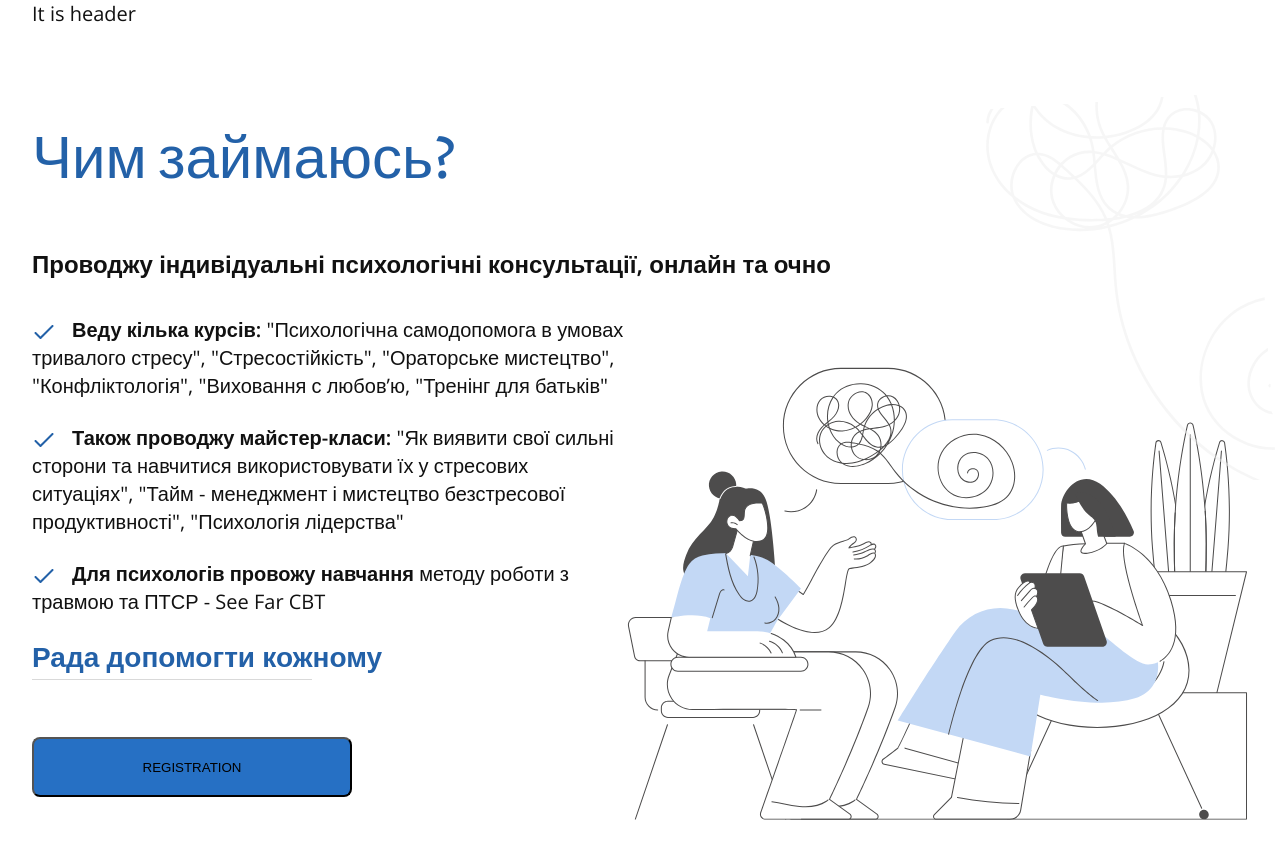
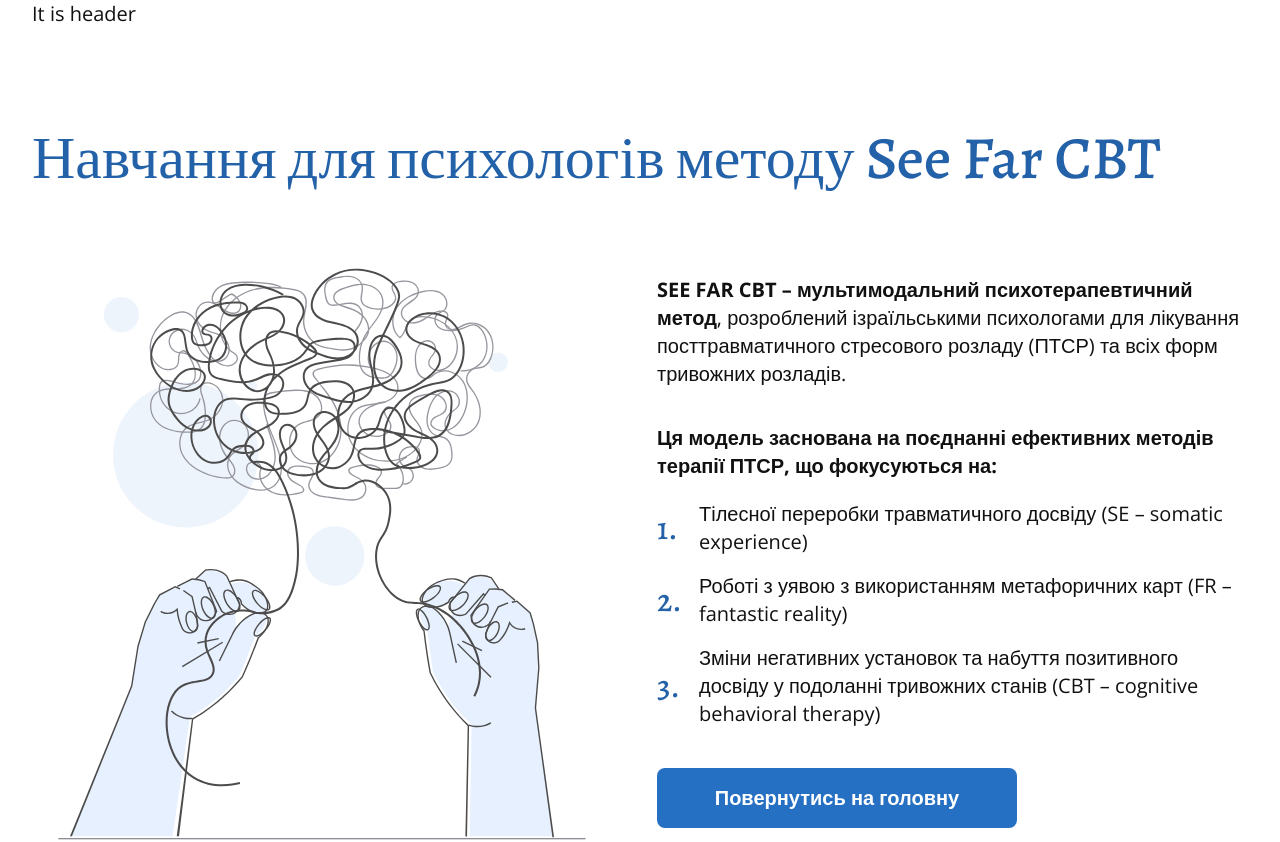
Before and after one commit to SoftRyzen-internship/psychologist, a Next.js app: page / in a window 1280 px wide. Shown: the top 842 px of the page. Built offline with nearby package versions, Linux system fonts and the light colour scheme.

Commit message:
menthor fixes

```diff
--- a/src/components/SectionSelect/SectionSelect.jsx
+++ b/src/components/SectionSelect/SectionSelect.jsx
@@ -1,125 +1,35 @@
+import PropTypes from 'prop-types';
 import Image from 'next/image';
 import ReactMarkdown from 'react-markdown';
 import classNames from 'classnames';
-import { Container } from '..';
+import { ActionButton, Container } from '..';
+import { SectionTitle } from '../SectionTitle/SectionTitle';
 import s from './SectionSelect.module.css';
 
-// const SectionSelect = ({ whatido, study }) => {
-//   switch (true) {
-//     case Boolean(whatido):
-//       return (
-//         <section className={s.utilityFinder}>
-//           {/* Section component */}
-//           <Container>
-//             <h2 className={classNames(s.whatido, s.title)}>
-//               <span>
-//                 <ReactMarkdown>{whatido.heading}</ReactMarkdown>
-//               </span>
-//             </h2>
-//             <ReactMarkdown>{whatido.title}</ReactMarkdown>
-//             <div
-//               className={s.flexWrapper}
-//               role="container for flex"
-//               aria-label="wrapper for list and image"
-//             >
-//               <div className={s.subtitleFinder}>
-//                 <ul className={s.whatidoList}>
-//                   {whatido.list.map(({ content, id }) => {
-//                     return (
-//                       <li key={id} className={s.plashka}>
-//                         <ReactMarkdown>{content}</ReactMarkdown>
-//                         <ReactMarkdown>{whatido.subtitle}</ReactMarkdown>
-//                       </li>
-//                     );
-//                   })}
-//                 </ul>
-//                 <button type="button" className={s.buttonTest}>
-//                   REGISTRATION
-//                 </button>
-//               </div>
-//               {/* This is must be as svg, not png */}
-//               <div>
-//                 <Image
-//                   className={classNames(s.img, s.whatido, s.imgLarge)}
-//                   src="/main/Psychotherapy@2x.png"
-//                   alt="something"
-//                   width={320}
-//                   height={246}
-//                 />
-//               </div>
-//             </div>
-//           </Container>
-//         </section>
-//       );
-//     case Boolean(study):
-//       return (
-//         <section className={s.utilityFinderStudy}>
-//           <Container>
-//             <h2 className={s.studyTitle}>
-//               <span>
-//                 <ReactMarkdown>{study.heading}</ReactMarkdown>
-//               </span>
-//             </h2>
-//             <div className={s.flexWrapperMain}>
-//               <div>
-//                 <Image
-//                   className={classNames(s.img, s.whatido, s.imgLarge, s.study)}
-//                   src="/main/Study2x.png"
-//                   alt="something"
-//                   width={256}
-//                   height={281}
-//                 />
-//               </div>
-//               <div>
-//                 <ReactMarkdown>{study.title}</ReactMarkdown>
-//                 <ReactMarkdown>{study.subtitle}</ReactMarkdown>
-//                 <ul className={classNames(s.whatidoList, s.studyList)}>
-//                   {study.list.map(({ content, id }) => {
-//                     return (
-//                       <li key={id} className={s.plashka}>
-//                         <ReactMarkdown>{content}</ReactMarkdown>
-//                       </li>
-//                     );
-//                   })}
-//                 </ul>
-//                 <button type="button" className={s.buttonTest}>
-//                   REGISTRATION
-//                 </button>
-//               </div>
-//             </div>
-//           </Container>
-//         </section>
-//       );
-//     default:
-//       return null;
-//   }
-// };
-
-const SectionSelect = ({ data, src, alt, pos }) => {
+const SectionSelect = ({ data, src, alt, position }) => {
   return (
     <section
-      className={pos === 'study' ? s.utilityFinderStudy : s.utilityFinder}
+      className={position === 'study' ? s.utilityFinderStudy : s.utilityFinder}
     >
       {/* Section component */}
       <Container>
-        <h2
+        <SectionTitle
           className={classNames(
-            pos === 'study' ? s.studyTitle : s.whatido,
-            s.title,
+            position === 'study' ? s.studyTitle : s.title,
+            s.whatido,
           )}
-        >
-          <span>
-            <ReactMarkdown>{data.heading}</ReactMarkdown>
-          </span>
-        </h2>
-        {pos !== 'study' && <ReactMarkdown>{data.title}</ReactMarkdown>}
+          title={data.heading}
+        />
+        {position !== 'study' && <ReactMarkdown>{data.title}</ReactMarkdown>}
         <div
-          className={pos === 'study' ? s.flexWrapperReverse : s.flexWrapper}
+          className={
+            position === 'study' ? s.flexWrapperReverse : s.flexWrapper
+          }
           role="container for flex"
           aria-label="wrapper for list and image"
         >
-          <div className={pos === 'study' ? '' : s.subtitleFinder}>
-            {pos === 'study' && (
+          <div className={position === 'study' ? '' : s.subtitleFinder}>
+            {position === 'study' && (
               <>
                 <ReactMarkdown>{data.title}</ReactMarkdown>
                 <ReactMarkdown>{data.subtitle}</ReactMarkdown>
@@ -128,7 +38,7 @@ const SectionSelect = ({ data, src, alt, pos }) => {
 
             <ul
               className={
-                pos === 'study'
+                position === 'study'
                   ? classNames(s.whatidoList, s.studyList)
                   : s.whatidoList
               }
@@ -137,22 +47,22 @@ const SectionSelect = ({ data, src, alt, pos }) => {
                 return (
                   <li key={id} className={s.plashka}>
                     <ReactMarkdown>{content}</ReactMarkdown>
-                    {pos !== 'study' && (
+                    {position !== 'study' && (
                       <ReactMarkdown>{data.subtitle}</ReactMarkdown>
                     )}
                   </li>
                 );
               })}
             </ul>
-            <button type="button" className={s.buttonTest}>
+            <ActionButton type="button" className={s.buttonTest}>
               REGISTRATION
-            </button>
+            </ActionButton>
           </div>
           {/* This is must be as svg, not png */}
           <div>
             <Image
               className={
-                pos === 'study'
+                position === 'study'
                   ? classNames(s.img, s.whatido, s.imgLarge, s.study)
                   : classNames(s.img, s.whatido, s.imgLarge)
               }
@@ -169,3 +79,20 @@ const SectionSelect = ({ data, src, alt, pos }) => {
 };
 
 export default SectionSelect;
+
+SectionSelect.propTypes = {
+  data: PropTypes.shape({
+    heading: PropTypes.string.isRequired,
+    title: PropTypes.string,
+    subtitle: PropTypes.string,
+    list: PropTypes.arrayOf(
+      PropTypes.shape({
+        content: PropTypes.string.isRequired,
+        id: PropTypes.number.isRequired,
+      }),
+    ),
+  }).isRequired,
+  src: PropTypes.string.isRequired,
+  alt: PropTypes.string.isRequired,
+  position: PropTypes.oneOf(['study', 'whatido']).isRequired,
+};
--- a/src/components/SectionSelect/SectionSelect.module.css
+++ b/src/components/SectionSelect/SectionSelect.module.css
@@ -281,7 +281,7 @@
 
 /* @media screen and (min-width: 1280px) {
   .utilityFinder {
-    background-image: url(/icons/VectorNew.svg);
+    background-image: url(/icons/studyVectorNew.svg);
     background-repeat: no-repeat;
     background-position: top right;
     padding-top: 100px;
--- a/src/pages/consultations.js
+++ b/src/pages/consultations.js
@@ -1,5 +1,4 @@
 import Head from 'next/head';
-// import ReactMarkdown from 'react-markdown';
 import { getData } from '@/lib/getData';
 import { folderPaths } from '@/utils/folderPaths';
 
--- a/src/pages/index.js
+++ b/src/pages/index.js
@@ -1,5 +1,4 @@
 import Head from 'next/head';
-// import { FirstView } from '@/views';
 import SectionSelect from '@/components/SectionSelect/SectionSelect';
 import { folderPaths } from '@/utils/folderPaths';
 import { getData } from '@/lib/getData';
@@ -12,23 +11,19 @@ export default function Home(props) {
 
         <meta name="viewport" content="width=device-width, initial-scale=1" />
       </Head>
-
       <main className="main">
-        {/* <FirstView /> */}
-        <SectionSelect
+        {/* <SectionSelect
           data={props.whatido}
           src={'/icons/whatidoVector.svg'}
           alt={'Psycho vector'}
-          pos="whatido"
-        />
-        {/* <SectionSelect
+          position="whatido"
+        /> */}
+        <SectionSelect
           data={props.study}
           src={'/icons/studyVector.svg'}
           alt={'Study vector'}
-          pos="study"
-        /> */}
-        {/* You can send props as an object data={{ study: study, whatido: whatido }} */}
-        {/* <SectionSelect caseName="study" study={study} whatido={whatido} /> */}
+          position="study"
+        />
       </main>
     </>
   );
@@ -37,6 +32,13 @@ export default function Home(props) {
 export async function getStaticProps() {
   const main = getData(folderPaths.INDEX);
   const { study, whatido } = main;
+  // const { allNews } = await getNewsList();
+  // if (!allNews) {
+  //   return {
+  //     notFound: true,
+  //   };
+  // }
+
   return {
     props: {
       // Will be passed to the page component as props
```
Also changed, not shown: public/icons/studyVectorNew.svg (renamed from public/icons/VectorNew.svg).
